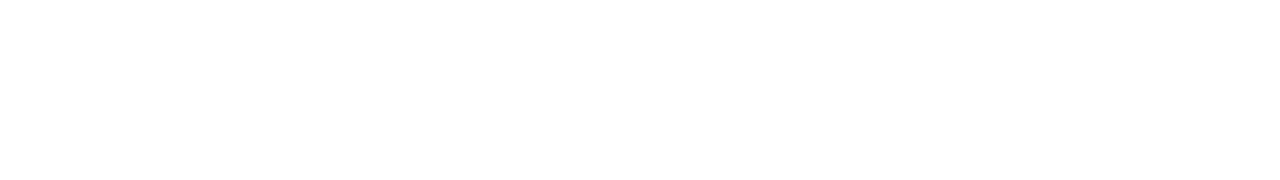
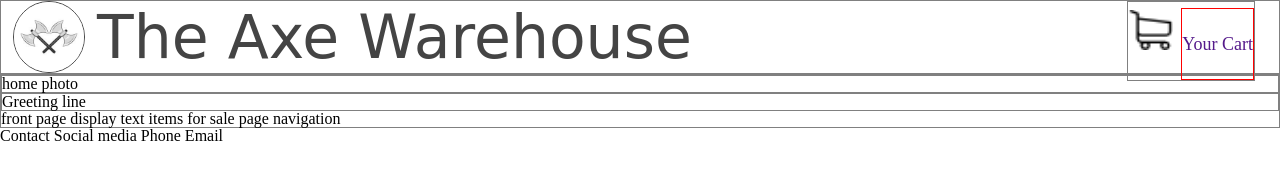
Before and after one commit to rollinglex/viking_store, a plain HTML site: page index.html in a window 1280 px wide. Drawn offline with Linux system fonts and the light colour scheme; a web font is replaced by a local one.

Commit message:
add navigation bar

```diff
--- a/index.html
+++ b/index.html
@@ -1,10 +1,39 @@
 <!DOCTYPE html>
 <html>
 <head>
-	<title>Viking Store</title>
+	<title>AxeWar</title>
 	<link rel="stylesheet" type="text/css" href="styles.css">
+	<link href="https://fonts.googleapis.com/css?family=Skranji" rel="stylesheet">
 </head>
 <body>
+<header>
+	<nav>
+		<div class="nav-wrapper">
+			<a href="#"><img src="icons/nav-logo.jpeg"><h2>The Axe Warehouse</h2></a>
+			<div class="nav-right">
+			<a href=""><img src="icons/shopping-cart.png"><span>Your Cart</span></a>
+			</div>
+		</div><!--close navwrapper-->
+	</nav>
+</header>
+<div class="wrapper">
+	<div class=hero-image>
+	home photo
+	</div>
+	<div class="hero-image-text">
+	Greeting line
+	</div>
+	front page display text
+	items for sale
+	page navigation
 
+</div><!--close wrapper-->
+<footer>
+	Contact
+	Social media
+	Phone
+	Email
+
+</footer>
 </body>
 </html>
--- a/styles.css
+++ b/styles.css
@@ -0,0 +1,97 @@
+/* CSS MEYERS RESET
+	http://meyerweb.com/eric/tools/css/reset/
+   v2.0 | 20110126
+   License: none (public domain)
+**************************************************/
+
+html, body, div, span, applet, object, iframe,
+h1, h2, h3, h4, h5, h6, p, blockquote, pre,
+a, abbr, acronym, address, big, cite, code,
+del, dfn, em, img, ins, kbd, q, s, samp,
+small, strike, strong, sub, sup, tt, var,
+b, u, i, center,
+dl, dt, dd, ol, ul, li,
+fieldset, form, label, legend,
+table, caption, tbody, tfoot, thead, tr, th, td,
+article, aside, canvas, details, embed,
+figure, figcaption, footer, header, hgroup,
+menu, nav, output, ruby, section, summary,
+time, mark, audio, video {
+	margin: 0;
+	padding: 0;
+	border: 0;
+	font-size: 100%;
+	font: inherit;
+	vertical-align: baseline;
+}
+/* HTML5 display-role reset for older browsers */
+article, aside, details, figcaption, figure,
+footer, header, hgroup, menu, nav, section {
+	display: block;
+}
+body {
+	line-height: 1;
+}
+ol, ul {
+	list-style: none;
+}
+blockquote, q {
+	quotes: none;
+}
+blockquote:before, blockquote:after,
+q:before, q:after {
+	content: '';
+	content: none;
+}
+table {
+	border-collapse: collapse;
+	border-spacing: 0;
+}
+/************************************************
+Navigation bar / Header
+**************************************************/
+div{
+	border:1px solid gray;
+}
+header > div{
+	height: 75px;
+}
+img[src="icons/nav-logo.jpeg"]{
+	height:70px;
+	width: 70px;
+	margin-left: 12px;
+	margin-right: 12px;
+	vertical-align: middle;
+	border: 1px solid #444;
+	border-radius: 40px;
+}
+nav h2{
+	text-decoration: none;
+	font-size: 60px;
+	font-family: 'Skranji', cursive;
+	color: #444;
+	vertical-align: middle;
+	display: inline-block;
+}
+
+.nav-right{
+	float: right;
+	display: inline-block;
+	vertical-align: middle;
+	margin-right: 24px;
+
+}
+
+img[src="icons/shopping-cart.png"]{
+	height: 40px;
+	width:45px;
+	margin-right: 8px;
+	padding-top: 8px;
+}
+
+nav a span{
+	font-size: 18px;
+	border:1px solid red;
+	display: inline-block;
+	line-height: 70px;
+}
```
Also changed, not shown: icons/nav-logo.jpeg (added), images/front_hero_image_1.jpg (added).
